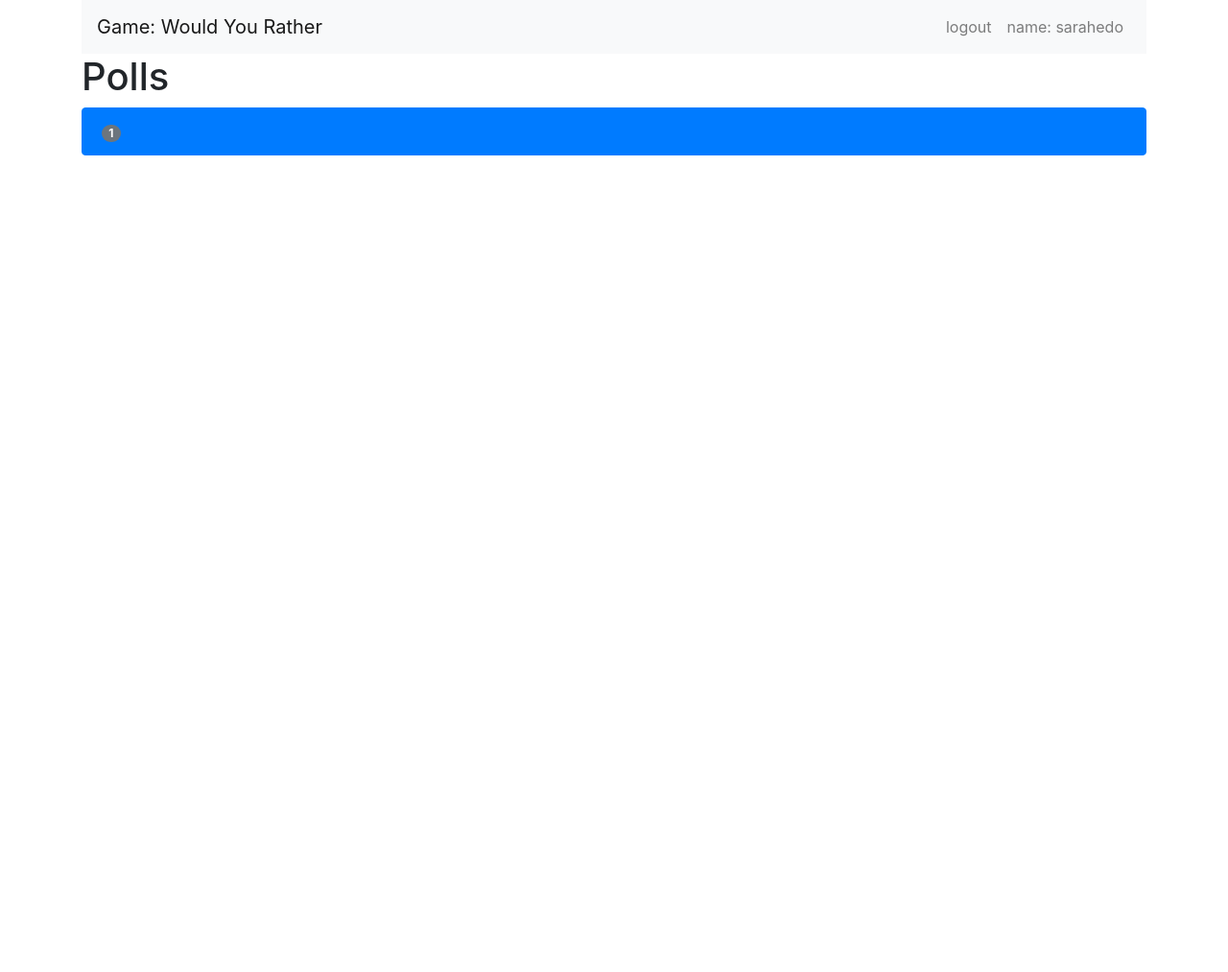
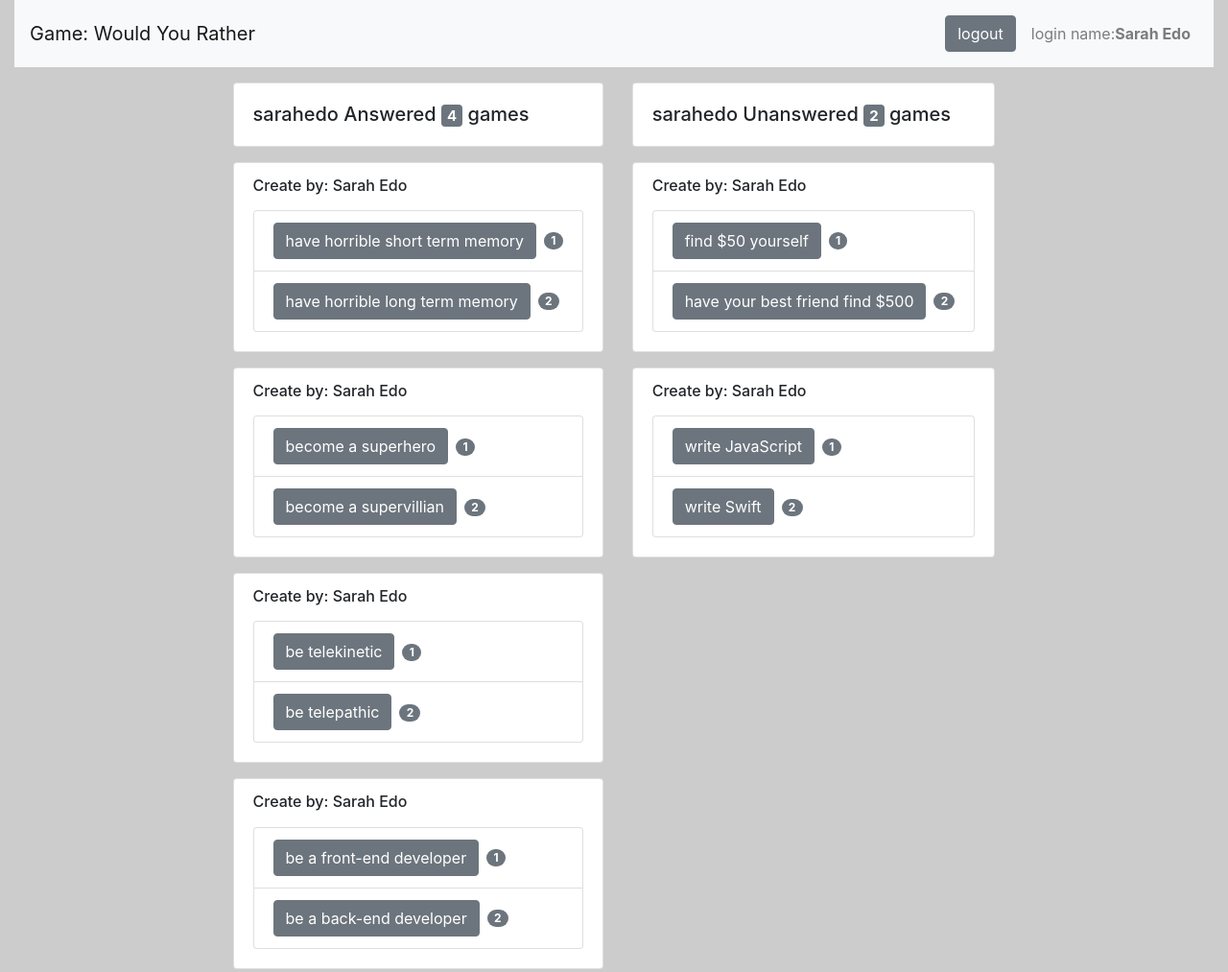
Before and after one commit to xavierartot/would-you-rather, a React app: page / in a window 1280 px wide. Shown: the top 1013 px of the page at 96% size. Before the commit the page ends 800 px from the top, so only its background shows below. Built offline with nearby package versions, Linux system fonts and the light colour scheme.

Commit message:
home page done

```diff
--- a/package.json
+++ b/package.json
@@ -5,6 +5,7 @@
   "dependencies": {
     "bootstrap": "^4.1.3",
     "lodash": "^4.17.10",
+    "prop-types": "^15.6.2",
     "react": "^16.4.2",
     "react-dom": "^16.4.2",
     "react-redux": "^5.0.7",
--- a/public/index.html
+++ b/public/index.html
@@ -25,7 +25,7 @@
     <noscript>
       You need to enable JavaScript to run this app.
     </noscript>
-    <div id="root" class='container'></div>
+    <div id="root" class='container-fluid'></div>
     <!--
       This HTML file is a template.
       If you open it directly in the browser, you will see an empty page.
--- a/src/containers/App.js
+++ b/src/containers/App.js
@@ -13,12 +13,14 @@ class App extends Component {
     dispatch(handleInitialData())
   }
   render() {
+    // console.log(this.props.questionsUnAnswered)
+    // console.log(this.props.questionsAnswered)
     return (
       <Router>
         <Fragment>
           <Header />
           <Home />
-          <Route component={Home} exact path="/home" />
+          <Route component={Home} exact path="/" />
         </Fragment>
       </Router>
     )
--- /dev/null
+++ b/src/containers/DisplayQuestions.js
@@ -0,0 +1,50 @@
+import React, { Component } from 'react'
+import { connect } from 'react-redux'
+import { Link, withRouter } from 'react-router-dom' // withRouter allow to connect the route as property with connect
+import {
+  ListGroup, ListGroupItem, Badge,
+  Card, Button, CardTitle, CardText, Row, Col, CardSubtitle,
+} from 'reactstrap'
+
+class DisplayQuestions extends Component {
+  render() {
+    const { idQuestions, user } = this.props
+
+    if (idQuestions === null) {
+      return <p>This question doesn't exist</p>
+    }
+    console.log(idQuestions)
+    return (
+      <div>
+        <CardSubtitle className="mb-3">Create by: {user.name}</CardSubtitle>
+        <div className="card-text">
+          <ListGroup>
+            <ListGroupItem className="justify-content-between">
+              <Link to={`/Poll/${idQuestions.id}`}>
+                <Button className="mr-2">
+                  {idQuestions.optionOne.text}
+                </Button>
+              </Link>
+              <Badge pill>1</Badge>
+            </ListGroupItem>
+            <ListGroupItem className="justify-content-between">
+              <Link to={`/Poll/${idQuestions.id}`}>
+                <Button className="mr-2">
+                  {idQuestions.optionTwo.text}
+                </Button>
+              </Link>
+              <Badge pill>2</Badge>
+            </ListGroupItem>
+          </ListGroup>
+        </div>
+      </div>
+    )
+  }
+}
+function mapStateToProps({ questions, authedUser, users }, { idQuestions }) {
+  return {
+    idQuestions: questions[idQuestions] || null,
+    user: users[authedUser],
+  }
+}
+export default withRouter(connect(mapStateToProps)(DisplayQuestions))
--- a/src/containers/Header.js
+++ b/src/containers/Header.js
@@ -10,6 +10,7 @@ import {
   Nav,
   NavItem,
   NavLink,
+  Button,
 } from 'reactstrap'
 
 class Header extends Component {
@@ -19,19 +20,24 @@ class Header extends Component {
     dispatch(unAuthedUser(null))// logout
   }
   render() {
-    const { authedUser } = this.props
+    const { authedUser, user } = this.props
+    console.log(user)
     return (
-      <div className="Header">
+      <div className="Header mb-3">
         <Navbar color="light" expand="md" light>
           <NavbarBrand href="/">Game: Would You Rather</NavbarBrand>
           <NavbarToggler onClick={this.toggle} />
           <Collapse isOpen navbar>
             <Nav className="ml-auto" navbar>
               <NavItem>
-                <NavLink onClick={this.logout} to="/home">logout</NavLink>
+                <NavLink onClick={this.logout} to="/home">
+                  <Button>logout</Button>
+                </NavLink>
               </NavItem>
-              <NavItem>
-                <NavLink>name: { authedUser} </NavLink>
+              <NavItem className="d-flex align-items-center">
+                <NavLink >login name:
+                  <span className="font-weight-bold">{user.name}</span>
+                </NavLink>
               </NavItem>
             </Nav>
           </Collapse>
@@ -40,9 +46,11 @@ class Header extends Component {
     )
   }
 }
-function mapStateToProps({ authedUser }) {
+function mapStateToProps({ authedUser, users }) {
+  const user = { ...users[authedUser] }
   return {
     authedUser,
+    user,
   }
 }
 export default connect(mapStateToProps)(Header)
--- a/src/containers/Home.js
+++ b/src/containers/Home.js
@@ -1,26 +1,63 @@
 import React, { Component } from 'react'
 import { connect } from 'react-redux'
-import Poll from './Poll'
+// import Poll from './Poll'
 import Modal from '../containers/Modal'
-// import has from 'lodash/has'
-// import flattenDepth from 'lodash/flattenDepth'
-// import pick from 'lodash/pick'
-// import isArray from 'lodash/isArray'
-// import get from 'lodash/get'
-// import filter from 'lodash/filter'
 import pullAll from 'lodash/pullAll'
+import DisplayQuestions from './DisplayQuestions'
+import { Card, Row, Col, CardTitle, CardBody, Badge } from 'reactstrap'
+
+import PropTypes from 'prop-types'
 
 class Home extends Component {
+  static propTypes = {
+    idQuestions: PropTypes.string,
+  }
   render() {
-    const { IdsQuestions } = this.props
-    // console.log(IdsQuestions)
+    const { questionsUnAnswered, questionsAnswered, authedUser } = this.props
     if (this.props.authedUser === null) {
       return <Modal buttonLabel="open" />
     }
+
     return (
       <div className="Home">
-        <h1>Polls</h1>
-        <Poll IdsQuestions={IdsQuestions} />
+        <Row className="justify-content-md-center">
+          <Col className="col-md-auto mb-3" sm="6" sm="12">
+            <Card className="mb-3">
+              <CardBody>
+                <CardTitle className="mb-0">
+                  {authedUser } Answered  <Badge>{ questionsAnswered.length}</Badge> games
+                </CardTitle>
+              </CardBody>
+            </Card>
+            {questionsAnswered.map(item => (
+              <Card key={item} body className="mb-3">
+                <DisplayQuestions
+                  idQuestions={item}
+                  tag="div"
+                />
+              </Card>
+              ))
+            }
+          </Col>
+          <Col className="col-md-auto mb-3" sm="6" sm="12">
+            <Card className="mb-3">
+              <CardBody>
+                <CardTitle className="mb-0">
+                  {authedUser } Unanswered  <Badge>{ questionsUnAnswered.length}</Badge> games
+                </CardTitle>
+              </CardBody>
+            </Card>
+            {questionsUnAnswered.map(item => (
+              <Card key={item} body className="mb-3">
+                <DisplayQuestions
+                  idQuestions={item}
+                  tag="div"
+                />
+              </Card>
+              ))
+            }
+          </Col>
+        </Row>
       </div>
     )
   }
@@ -41,13 +78,15 @@ function mapStateToProps({ authedUser, users, questions }) {
   // les questions sont filtrés par les réponses réponduent
   let q = { ...questions }// destructure les questions
   q = Object.keys(q)// ont récupuere toutes les ids et ont les mets dans un tableau
+  // console.log(q, qa)
   const qr = pullAll(q, qa) // Lodash method, compare and  les reponses  avec les questionsAnswered
   questionsUnAnswered = qr
   // console.log(questionsUnAnswered)
 
   return {
     authedUser,
-    IdsQuestions: [questionsAnswered, questionsUnAnswered], // // concat in an Array the answers
+    questionsAnswered,
+    questionsUnAnswered,
   }
 }
 export default connect(mapStateToProps)(Home)
--- a/src/containers/Poll.js
+++ b/src/containers/Poll.js
@@ -1,12 +1,15 @@
 import React, { Component } from 'react'
 import { connect } from 'react-redux'
-import { ListGroup, ListGroupItem, Badge } from 'reactstrap'
+import {
+  ListGroup, ListGroupItem, Badge,
+  // Card, Button, CardTitle, CardText, Row, Col
+} from 'reactstrap'
 // import slice from 'lodash/slice'
 
 class Poll extends Component {
   render() {
-    const { questionsAnswered, questionsUnAnswered } = this.props
-    console.log(questionsAnswered, questionsUnAnswered)
+    // const { questionsAnswered, questionsUnAnswered } = this.props
+    // console.log(questionsAnswered, questionsUnAnswered)
     return (
       <div className="Poll">
         <ListGroup>
@@ -23,16 +26,4 @@ class Poll extends Component {
     )
   }
 }
-function mapStateToProps({ authedUser }, IdsQuestions) {
-  // console.log(Object.entries(IdsQuestions))
-
-  // console.log(Object.entries(IdsQuestions), IdsQuestions.IdsQuestions, [IdsQuestions.IdsQuestions])
-  const temp = [...IdsQuestions.IdsQuestions]
-  console.log(temp[0])
-  console.log(temp[1])
-  return {
-    questionsAnswered: temp[0],
-    questionsUnAnswered: temp[1],
-  }
-}
-export default connect(mapStateToProps)(Poll)
+export default connect()(Poll)
--- a/src/index.css
+++ b/src/index.css
@@ -7,3 +7,6 @@
    width: 50%;
    height: 50%;
  }
+body {
+ background-color: #ccc;
+}
--- a/src/index.js
+++ b/src/index.js
@@ -3,6 +3,7 @@ import ReactDOM from 'react-dom'
 import { createStore } from 'redux'
 import { Provider } from 'react-redux'
 import 'bootstrap/dist/css/bootstrap.min.css'
+import './index.css'
 // Redux controlled components
 import App from './containers/App'
 import reducers from './reducers'
```
